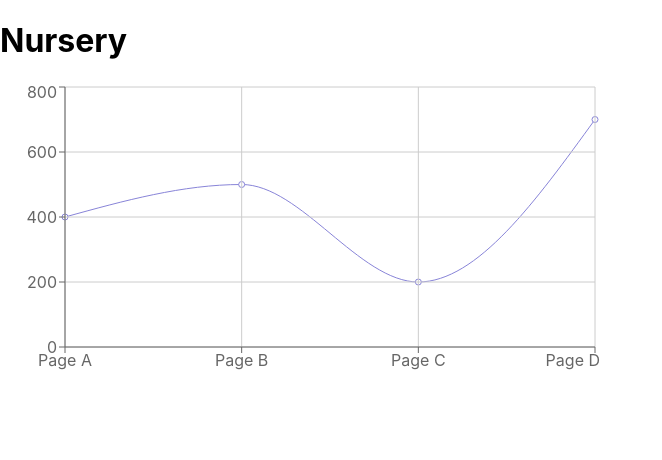
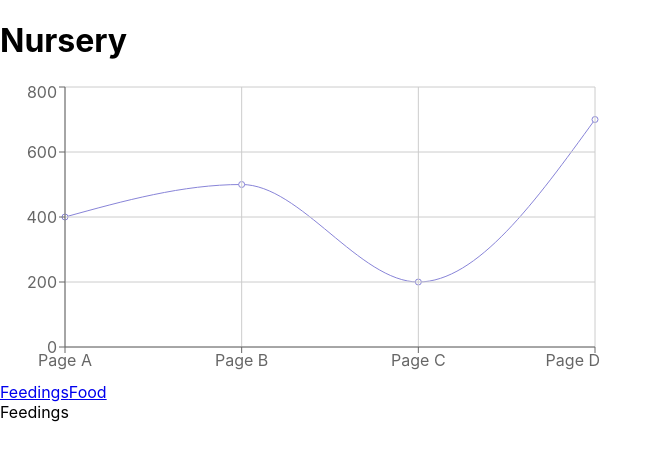
Before and after one commit to vincentgu818/nursery-frontend, a React (Create React App) app: page / in a window 1280 px wide. Shown: the top 460 px of the page, without its empty margins (0-662 px from the left). Built offline with nearby package versions, Linux system fonts and the light colour scheme.

Commit message:
set up navigation between foods and feedings

```diff
--- a/src/App.js
+++ b/src/App.js
@@ -1,14 +1,25 @@
 import React, { Component } from 'react';
+import { BrowserRouter as Router, Route, Link } from "react-router-dom";
+
 
 import Chart from "./components/Chart"
+import TabNavigation from "./components/TabNavigation"
+import Feedings from "./components/feedings/Feedings"
+import Foods from "./components/foods/Foods"
 
 class App extends Component {
   render() {
     return (
-      <div>
-        <h1>Nursery</h1>
-        <Chart />
-      </div>
+      <Router>
+        <div>
+          <h1>Nursery</h1>
+          <Chart />
+          <TabNavigation />
+          <Route exact path="/" component={Feedings} />
+          <Route path="/feedings" component={Feedings} />
+          <Route path="/food" component={Foods} />
+        </div>
+      </Router>
     );
   }
 }
--- /dev/null
+++ b/src/components/TabNavigation.js
@@ -0,0 +1,15 @@
+import React, { Component } from "react";
+import { Link } from "react-router-dom";
+
+class TabNavigation extends Component {
+  render() {
+    return (
+      <nav>
+        <Link to="/feedings">Feedings</Link>
+        <Link to="/food">Food</Link>
+      </nav>
+    )
+  }
+}
+
+export default TabNavigation
```
